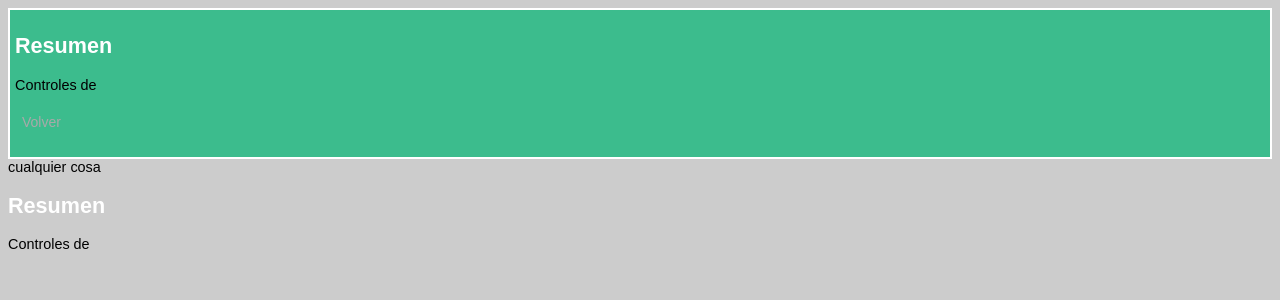
After one commit to enriquefnt/reglog, a PHP site: page /include/resu_caso.php in a window 1280 px wide. The commit adds this page. Shown: the top 300 px of the page. Run offline with PHP 8.4, Linux system fonts and the light colour scheme.

Commit message:
pruebas_botones

```diff
--- a/include/estilo.css
+++ b/include/estilo.css
@@ -56,7 +56,7 @@ h2 {
 
 
 p {
-  margin-bottom: 1px;
+
   text-align: left;
 }
 
@@ -64,8 +64,18 @@ p {
 div {
    display: block;
   background-color: #3cbc8d;
-  padding: 10px;
+  padding: 5px;
   border: 3px solid #ccc;
+}
+
+
+blockquote {
+  padding: 1px;
+  text-align: left;
+  margin: 1px
+
+}
+
 }
 
 table {
@@ -94,6 +104,7 @@ td {
 th, td {
   padding: 1px;
   text-align: left;
+  margin: 1px;
 }
 
 
@@ -198,13 +209,13 @@ tr:nth-child(even) {
 
 .button {
   border: 1px;
-  color: white;
+  color: darkgray;
   padding: 5px 5px;
   text-align: center;
   text-decoration: none;
   display: inline-block;
-  font-size: 16px;
-  margin: 4px 2px;
+  font-size: 14px;
+  margin: 2px 2px;
   transition-duration: 0.4s;
   cursor: pointer;
 }
--- /dev/null
+++ b/include/resu_caso.php
@@ -0,0 +1,26 @@
+<?php
+include __DIR__ . '/../include/conecta.php';
+include __DIR__ . '/../include/funciones.php';
+
+?>
+<!DOCTYPE html>
+<html>
+<head>
+	<title>Listados Nominales</title>
+<link rel="stylesheet" type="text/css" href="estilo.css">
+<link rel="shortcut icon" type="image/x-icon" href="reglog/public/favicon.ico">
+</head>
+
+	<header>
+		<h2>Resumen</h2>
+		<p>Controles de </p>
+		<a href="/reglog/include/webpag.php" class="button">Volver</a></p>
+		</header>
+	<body>
+
+		cualquier cosa<h2>Resumen</h2>
+		<p>Controles de </p>
+	</body>
+
+
+	</html>
```
Also changed, not shown: include/nominal.php (+10 -8 lines).
